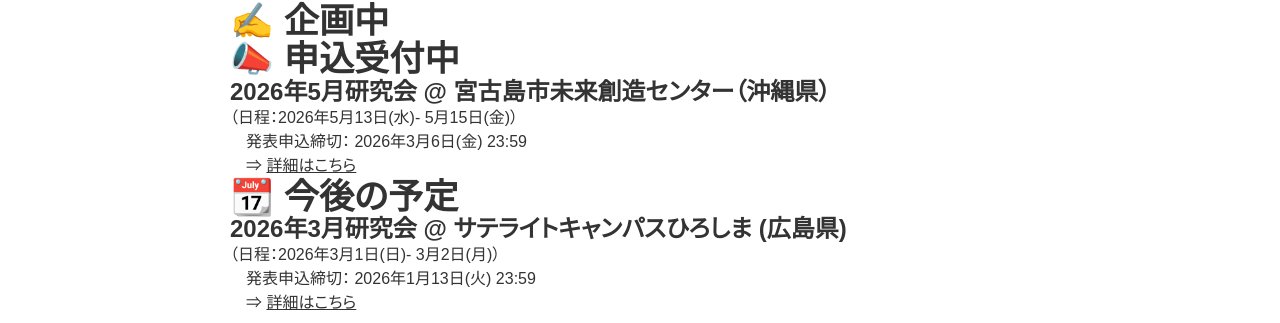
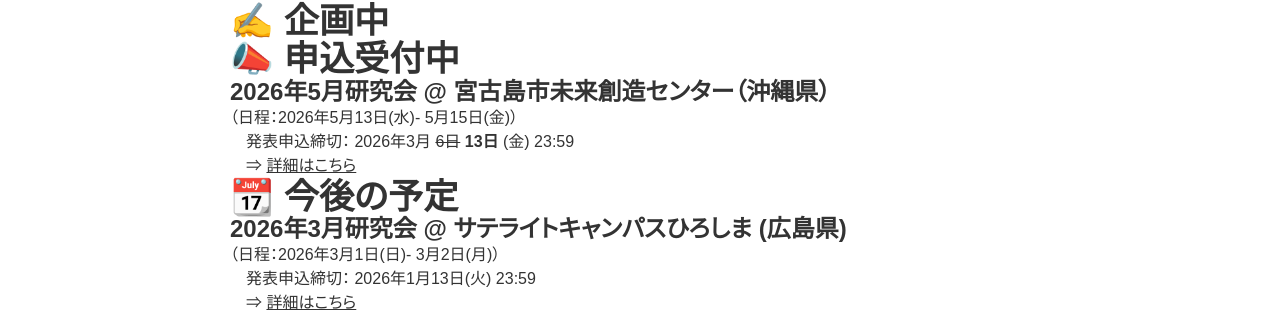
Before and after one commit to IEICE-SeMI/ieice-semi.github.io, a Jekyll site: the page built from docs/_posts/2000-01-01-announce.md, in a window 1280 px wide. Shown: the part 242-565 px from the top of the page. Built offline with Jekyll 4.4.1, drawn with Linux system fonts in a browser that asks for light colours.

```diff
--- a/docs/_posts/2000-01-01-announce.md
+++ b/docs/_posts/2000-01-01-announce.md
@@ -10,7 +10,7 @@ categories: announce
 
 ## 2026年5月研究会 @ 宮古島市未来創造センター（沖縄県）
 （日程：2026年5月13日(水)- 5月15日(金)）
-　発表申込締切： 2026年3月6日(金) 23:59
+　発表申込締切： 2026年3月 ~~6日~~ **13日** (金) 23:59
 　⇒ [詳細はこちら](./posts/202605/)
 
 
```
Also changed, not shown: docs/_posts/2026-05-13-conf.md (+1 -1 lines).
